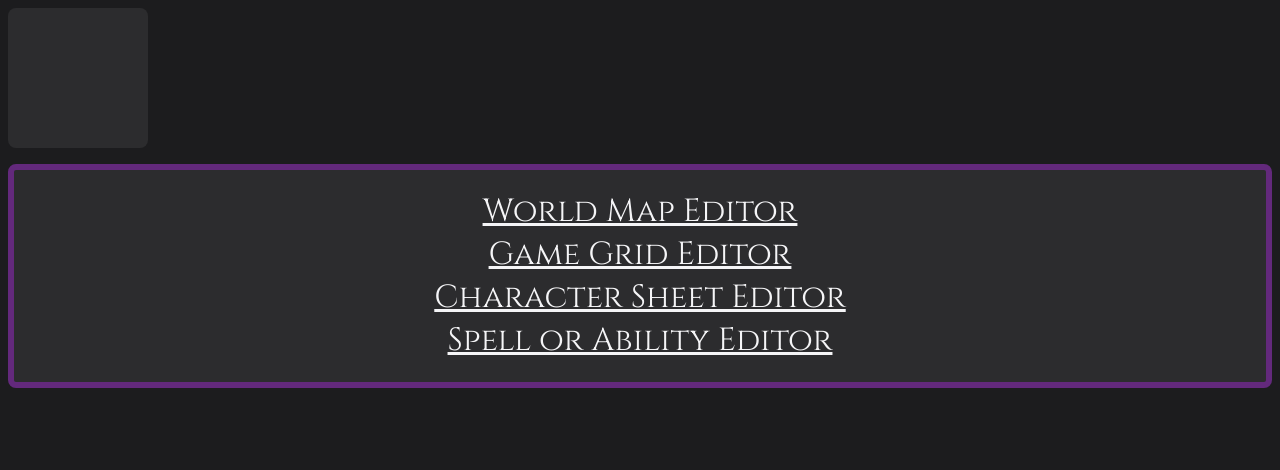
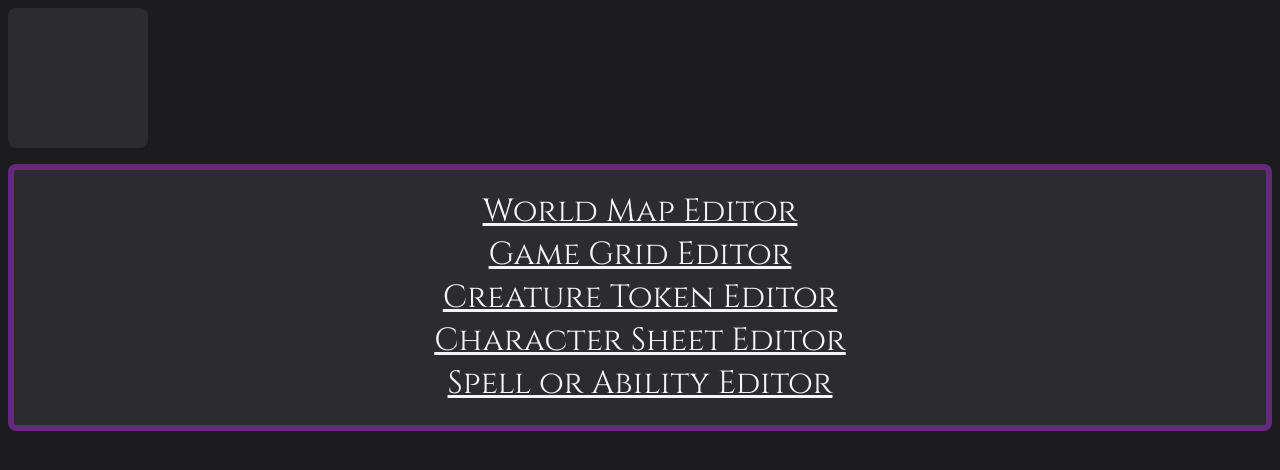
Before and after one commit to willhaight/DndEditorPageDirectory, a plain HTML site: page index.html in a window 1280 px wide. Drawn offline with Linux system fonts and the light colour scheme; no server answers.

Commit message:
added creature token editor

```diff
--- a/index.html
+++ b/index.html
@@ -20,6 +20,7 @@
     <div class="content">
         <a href="https://willhaight.github.io/DndWorldMapEditor/">World Map Editor</a>
         <a href="https://willhaight.github.io/DndGameGridEditor/">Game Grid Editor</a>
+        <a href="https://willhaight.github.io/CreatureTokenEditor/">Creature Token Editor</a>
         <a href="https://willhaight.github.io/DndCharacterSheetEditor/">Character Sheet Editor</a>
         <a href="https://willhaight.github.io/SpellAbilityEditor/">Spell or Ability Editor</a>
     </div>
```
